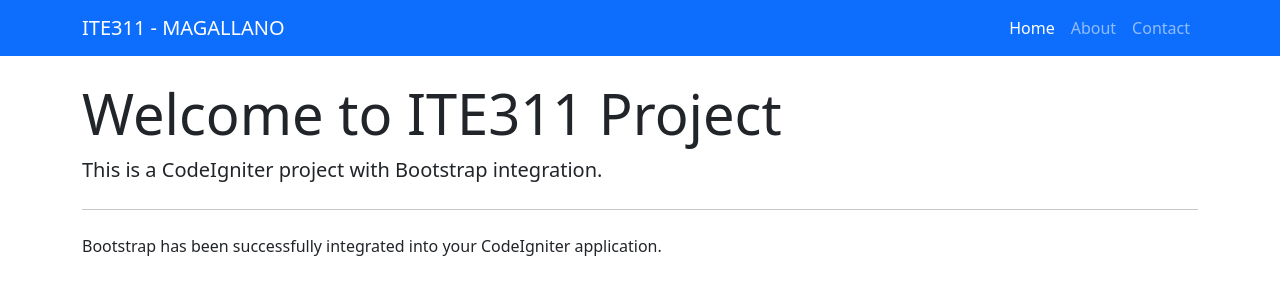
After one commit to Jaymagallano/WebSystem-ITE311, a CodeIgniter app: page /database/index.php/home/index in a window 1280 px wide. The commit adds this page. Shown: the top 300 px of the page. Run offline with CodeIgniter, Linux system fonts and the light colour scheme.

Commit message:
Added Bootstrap template and Home controller

```diff
--- /dev/null
+++ b/application/controllers/Home.php
@@ -0,0 +1,10 @@
+<?php
+defined('BASEPATH') OR exit('No direct script access allowed');
+
+class Home extends CI_Controller {
+
+    public function index() {
+        $this->load->view('template');
+    }
+}
+?>
--- /dev/null
+++ b/application/views/template.php
@@ -0,0 +1,46 @@
+<?php
+defined('BASEPATH') OR exit('No direct script access allowed');
+?><!DOCTYPE html>
+<html lang="en">
+<head>
+    <meta charset="utf-8">
+    <meta name="viewport" content="width=device-width, initial-scale=1">
+    <title>ITE311 - MAGALLANO</title>
+
+    <link href="https://cdn.jsdelivr.net/npm/bootstrap@5.3.0/dist/css/bootstrap.min.css" rel="stylesheet">
+</head>
+<body>
+    <nav class="navbar navbar-expand-lg navbar-dark bg-primary">
+        <div class="container">
+            <a class="navbar-brand" href="#">ITE311 - MAGALLANO</a>
+            <button class="navbar-toggler" type="button" data-bs-toggle="collapse" data-bs-target="#navbarNav">
+                <span class="navbar-toggler-icon"></span>
+            </button>
+            <div class="collapse navbar-collapse" id="navbarNav">
+                <ul class="navbar-nav ms-auto">
+                    <li class="nav-item">
+                        <a class="nav-link active" href="#">Home</a>
+                    </li>
+                    <li class="nav-item">
+                        <a class="nav-link" href="#">About</a>
+                    </li>
+                    <li class="nav-item">
+                        <a class="nav-link" href="#">Contact</a>
+                    </li>
+                </ul>
+            </div>
+        </div>
+    </nav>
+    <div class="container mt-4">
+        <div class="row">
+            <div class="col-12">
+                <h1 class="display-4">Welcome to ITE311 Project</h1>
+                <p class="lead">This is a CodeIgniter project with Bootstrap integration.</p>
+                <hr class="my-4">
+                <p>Bootstrap has been successfully integrated into your CodeIgniter application.</p>
+            </div>
+        </div>
+    </div>
+    <script src="https://cdn.jsdelivr.net/npm/bootstrap@5.3.0/dist/js/bootstrap.bundle.min.js"></script>
+</body>
+</html>
--- a/index.php
+++ b/index.php
@@ -66,7 +66,8 @@
 switch (ENVIRONMENT)
 {
 	case 'development':
-		error_reporting(-1);
+		error_reporting(E_ALL & ~E_DEPRECATED & ~E_STRICT);
+
 		ini_set('display_errors', 1);
 	break;
 
```
